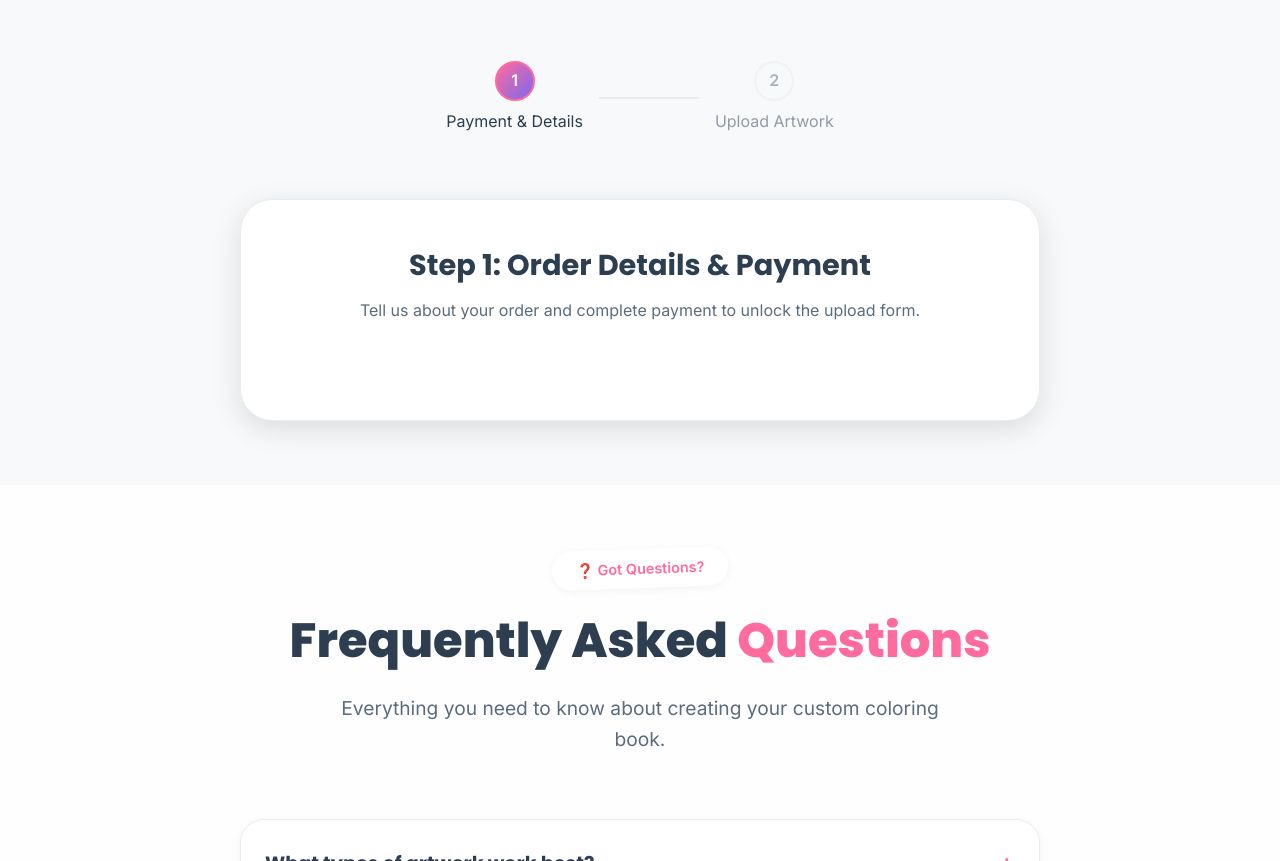
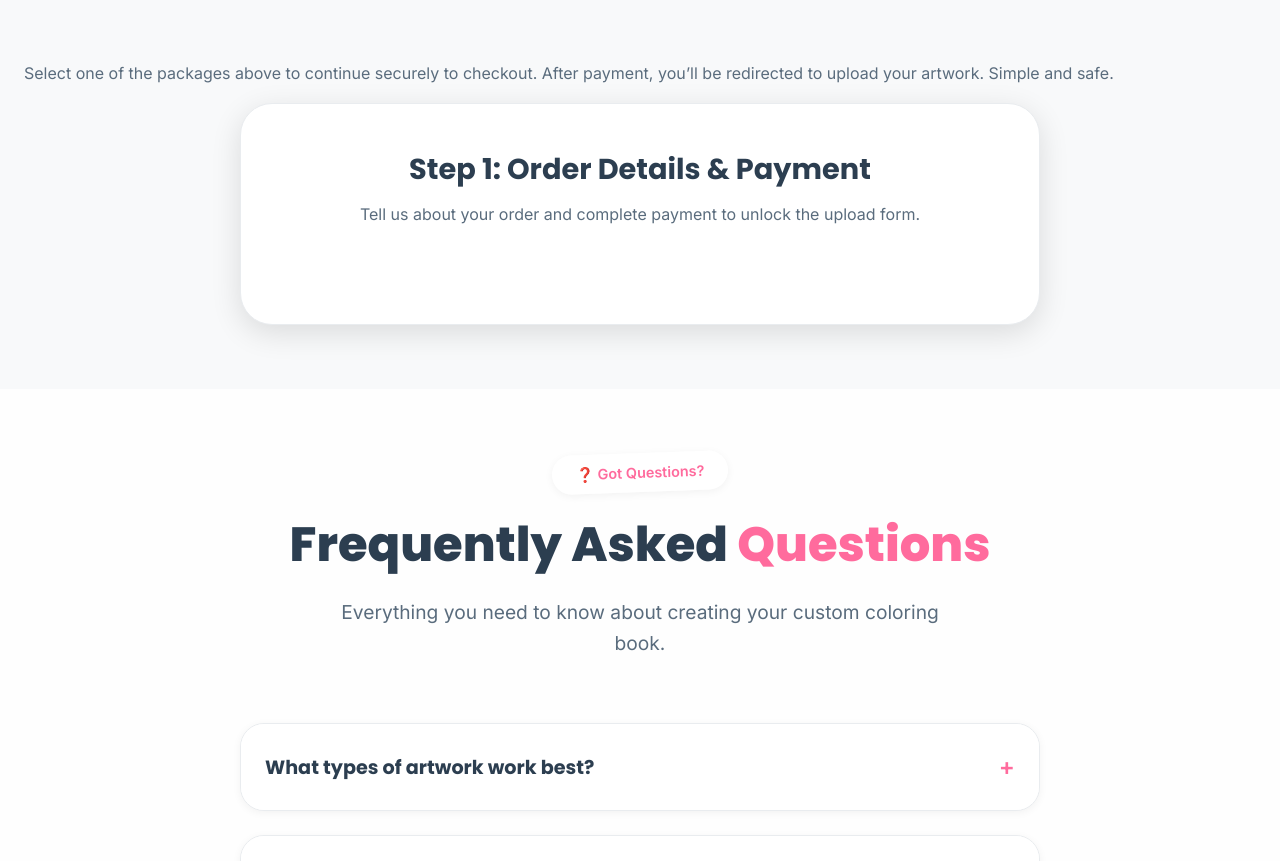
Before and after one commit to Angler6470/foreverscribbles, a website: page index.html in a window 1280 px wide. Shown: the part 4575-5436 px from the top of the page. Drawn offline with Linux system fonts and the light colour scheme; a script that the page names is missing.

Commit message:
updated form

```diff
--- a/index.html
+++ b/index.html
@@ -336,18 +336,11 @@
                     <p class="section-subtitle">Complete your order in two simple steps. Payment first, then upload your artwork.</p>
                 </div>
 
-                <!-- Step Indicator -->
-                <div class="form-steps">
-                    <div class="step active" id="step-indicator-1">
-                        <div class="step-circle">1</div>
-                        <span>Payment & Details</span>
-                    </div>
-                    <div class="step-line"></div>
-                    <div class="step" id="step-indicator-2">
-                        <div class="step-circle">2</div>
-                        <span>Upload Artwork</span>
-                    </div>
-                </div>
+                <div class="order-instructions">
+  <p>Select one of the packages above to continue securely to checkout.
+  After payment, you’ll be redirected to upload your artwork.
+  Simple and safe.</p>
+</div>
 
                 <!-- Form 1: Payment & Details -->
                 <div class="form-container" id="form-1-container">
```
